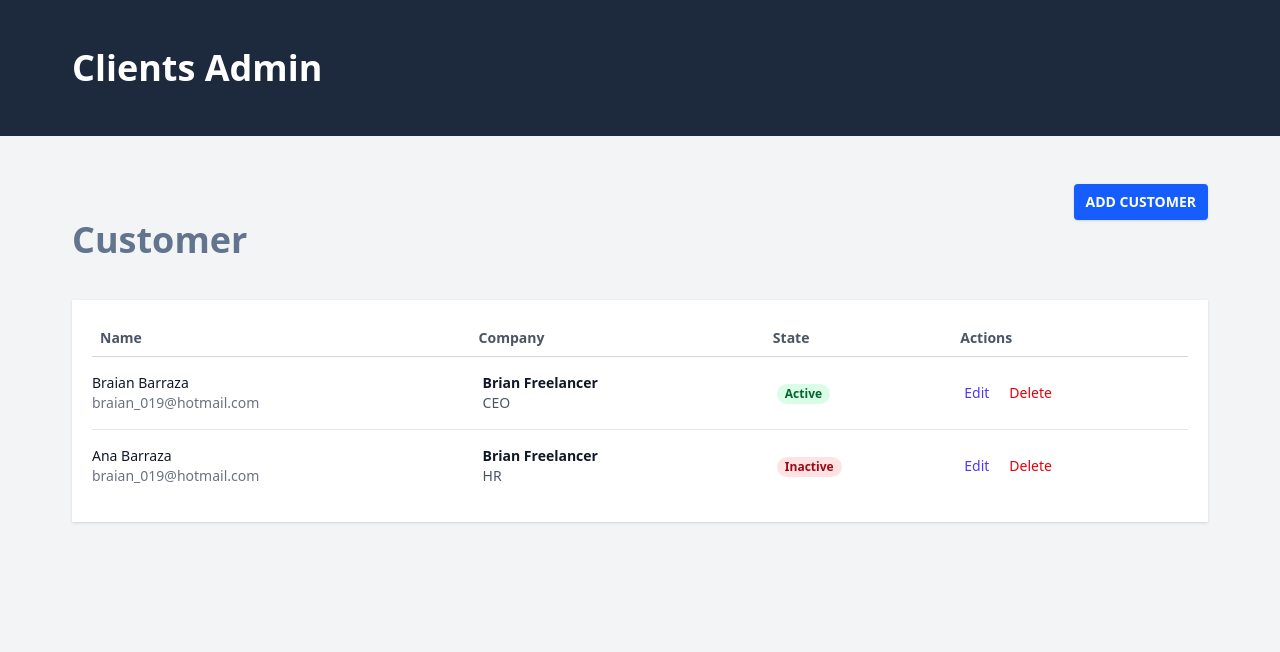
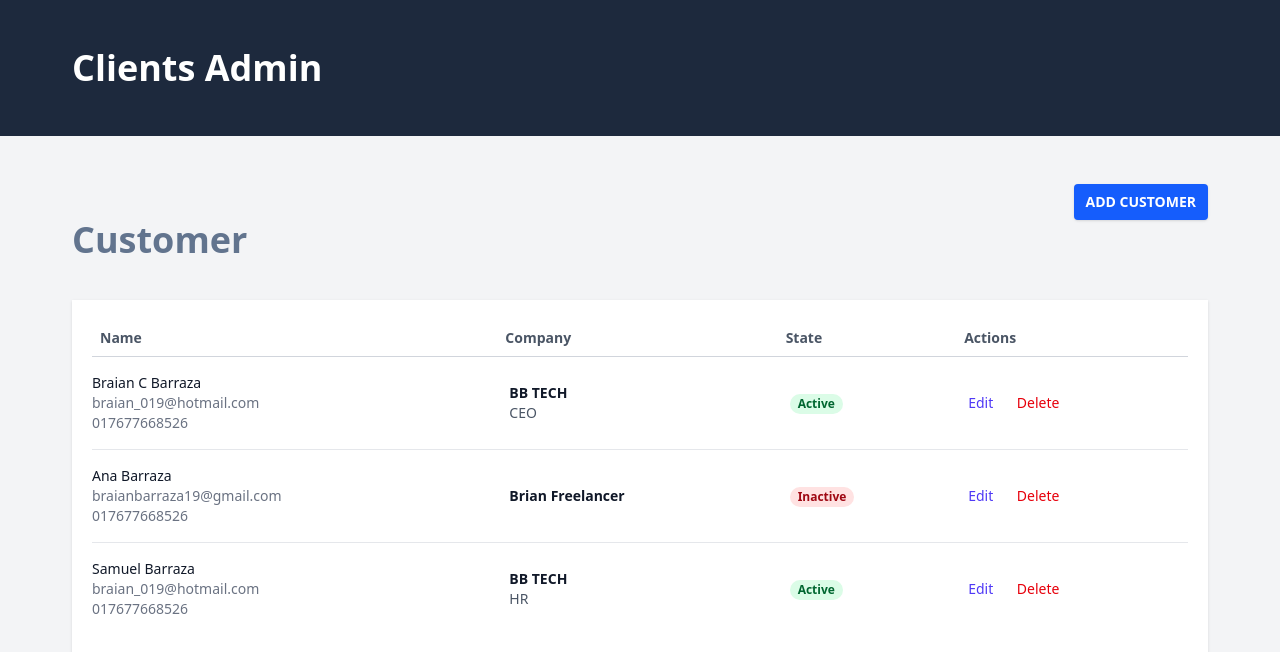
Before and after one commit to BraianBarraza/CRM-App, a Vue app: page / in a window 1280 px wide. Shown: the top 652 px of the page. Built offline with nearby package versions, Linux system fonts and the light colour scheme; data requests are answered from the project's data file; what @formkit/vue would draw is missing.

Commit message:
State, edit and delete button functionalities were added

```diff
--- a/db.json
+++ b/db.json
@@ -1,24 +1,33 @@
 {
   "customers": [
     {
-      "id": "e8d4",
-      "name": "Braian",
+      "id": "a1ca",
+      "name": "Braian C",
       "lastName": "Barraza",
       "email": "braian_019@hotmail.com",
       "phoneNumber": "017677668526",
-      "company": "Brian Freelancer",
+      "company": "BB TECH",
       "role": "CEO",
       "state": 1
     },
     {
-      "id": "e8d4",
+      "id": "f452",
       "name": "Ana",
+      "lastName": "Barraza",
+      "email": "braianbarraza19@gmail.com",
+      "phoneNumber": "017677668526",
+      "company": "Brian Freelancer",
+      "state": false
+    },
+    {
+      "id": "d041",
+      "name": "Samuel",
       "lastName": "Barraza",
       "email": "braian_019@hotmail.com",
       "phoneNumber": "017677668526",
-      "company": "Brian Freelancer",
+      "company": "BB TECH",
       "role": "HR",
-      "state": 0
+      "state": 1
     }
   ]
 }
--- a/src/components/Customer.vue
+++ b/src/components/Customer.vue
@@ -4,9 +4,11 @@ import { RouterLink } from 'vue-router'
 
 const props = defineProps({
   customer: {
-    type: Object
-  }
+    type: Object,
+  },
 })
+
+defineEmits(['update-state', 'delete-customer'])
 
 const customerName = computed(() => {
   return props.customer.name + ' ' + props.customer.lastName
@@ -15,15 +17,14 @@ const customerName = computed(() => {
 const customerState = computed(() => {
   return props.customer.state
 })
-
 </script>
 
 <template>
   <tr>
-
     <td class="whitespace-nowrap py-4 pl-4 pr-3 text-sm sm:pl-0">
       <p class="font-medium text-gray-900">{{ customerName }}</p>
       <p class="text-gray-500">{{ customer.email }}</p>
+      <p class="text-gray-500">{{ customer.phoneNumber }}</p>
     </td>
 
     <td class="whitespace-nowrap px-3 py-4 text-sm text-gray-500">
@@ -35,22 +36,22 @@ const customerState = computed(() => {
       <button
         class="inline-flex rounded-full px-2 text-xs font-semibold leading-5 cursor-pointer"
         :class="[customerState ? 'bg-green-100 text-green-800' : 'bg-red-100 text-red-800']"
+        @click="$emit('update-state', { id: customer.id, state: customerState })"
       >
         {{ customerState ? 'Active' : 'Inactive' }}
       </button>
     </td>
 
-    <td class="whitespace-nowrap px-3 py-4 text-sm text-gray-500 ">
+    <td class="whitespace-nowrap px-3 py-4 text-sm text-gray-500">
       <RouterLink
-          :to="{ name:'edit-customer', params:{id:customer.id}}"
-          class="text-indigo-600 hover:text-indigo-900 mr-5"
-      >Edit</RouterLink>
+        :to="{ name: 'edit-customer', params: { id: customer.id } }"
+        class="text-indigo-600 hover:text-indigo-900 mr-5"
+        >Edit
+      </RouterLink>
 
-      <button
-        class="text-red-600 hoover:text-red-900">
-        Delete
-      </button>
+      <button class="text-red-600 hoover:text-red-900"
+              @click="$emit('delete-customer', customer.id)"
+      >Delete</button>
     </td>
-
   </tr>
 </template>
--- a/src/services/CustomerService.js
+++ b/src/services/CustomerService.js
@@ -9,6 +9,15 @@ export default{
   },
   addCustomer(data){
     return api.post('/customers', data)
+  },
+  updateCustomer(id, data){
+    return api.patch(`/customers/` + id, data)
+  },
+  changeState(id, data){
+   return api.patch(`/customers/` + id, data)
+  },
+  deleteCustomer(id){
+    return api.delete(`/customers/` + id)
   }
 
 }
--- a/src/views/CustomerView.vue
+++ b/src/views/CustomerView.vue
@@ -4,6 +4,7 @@ import CustomerService from '@/services/CustomerService.js'
 import RouterLink from '@/components/UI/RouterLink.vue'
 import Heading from '@/components/UI/Heading.vue'
 import Customer from '@/components/Customer.vue'
+import customerService from '@/services/CustomerService.js'
 
 const customers = ref([])
 
@@ -22,6 +23,23 @@ defineProps({
 })
 
 const customersExistence = computed(() => customers.value.length > 0)
+
+const updateState = ({id, state}) =>{
+  customerService.changeState(id, {state: !state})
+    .then(()=>{
+      const i = customers.value.findIndex(customer => customer.id === id)
+      customers.value[i].state = !state
+    })
+    .catch((error) => console.log(error))
+}
+
+const deleteCustomer = (id) => {
+  customerService.deleteCustomer(id)
+    .then(()=>{
+
+    })
+    .catch((error) => console.log(error))
+}
 </script>
 
 <template>
@@ -49,7 +67,9 @@ const customersExistence = computed(() => customers.value.length > 0)
               <Customer
               v-for="customer in customers"
               :key="customer.id"
-              :customer="customer"/>
+              :customer="customer"
+              @update-state="updateState"
+              @delete-customer="deleteCustomer"/>
             </tbody>
           </table>
         </div>
--- a/src/views/EditCustomerView.vue
+++ b/src/views/EditCustomerView.vue
@@ -10,23 +10,12 @@ const router = useRouter()
 const route = useRoute()
 
 const { id } = route.params
-const formData  = reactive({
-  name: '',
-  lastName: '',
-  email: '',
-  phoneNumber: '',
-  company:'',
-  role:'',
-
-})
+const formData  = reactive({})
 
 onMounted(() => {
 customerService.getCustomer(id)
   .then(({data}) => {
-    formData.name = data.name
-    formData.lastName = data.lastName
-    formData.email = data.email
-    formData.phoneNumber = data.phoneNumber
+    Object.assign(formData, data)
   })
   .catch((error) => { console.log(error) })
 })
@@ -38,7 +27,9 @@ defineProps({
 })
 
 const handleSubmit = (data) => {
-
+  customerService.updateCustomer(id, data)
+  .then(() => router.push({name: 'customer-list'}))
+    .catch((error) => { console.log(error) })
 }
 
 </script>
@@ -55,7 +46,7 @@ const handleSubmit = (data) => {
       <div class="mx-auto md:w-2/3 py-20 px-6">
 
         <FormKit type="form"
-                 submit-label="Add Customer"
+                 submit-label="Save Changes"
                  @submit="handleSubmit"
                  :value="formData">
 
```
